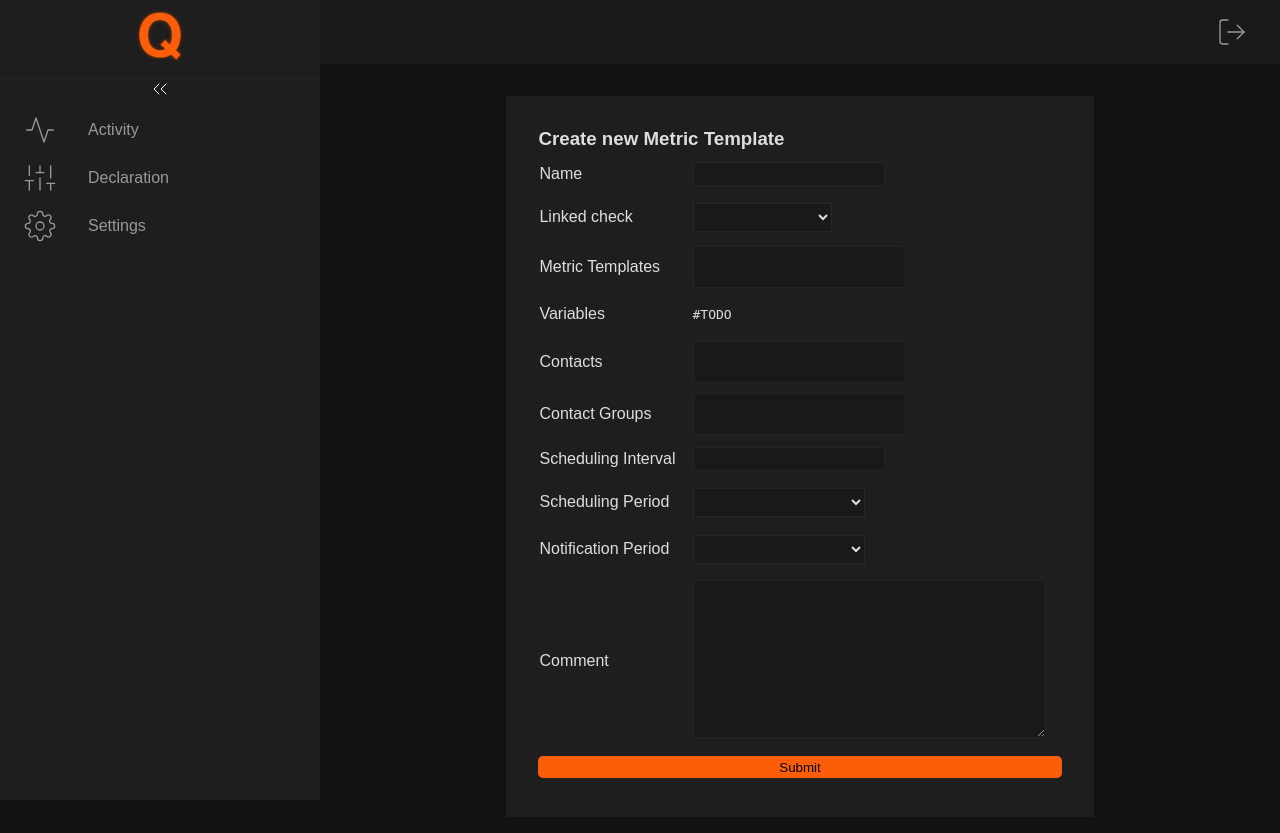
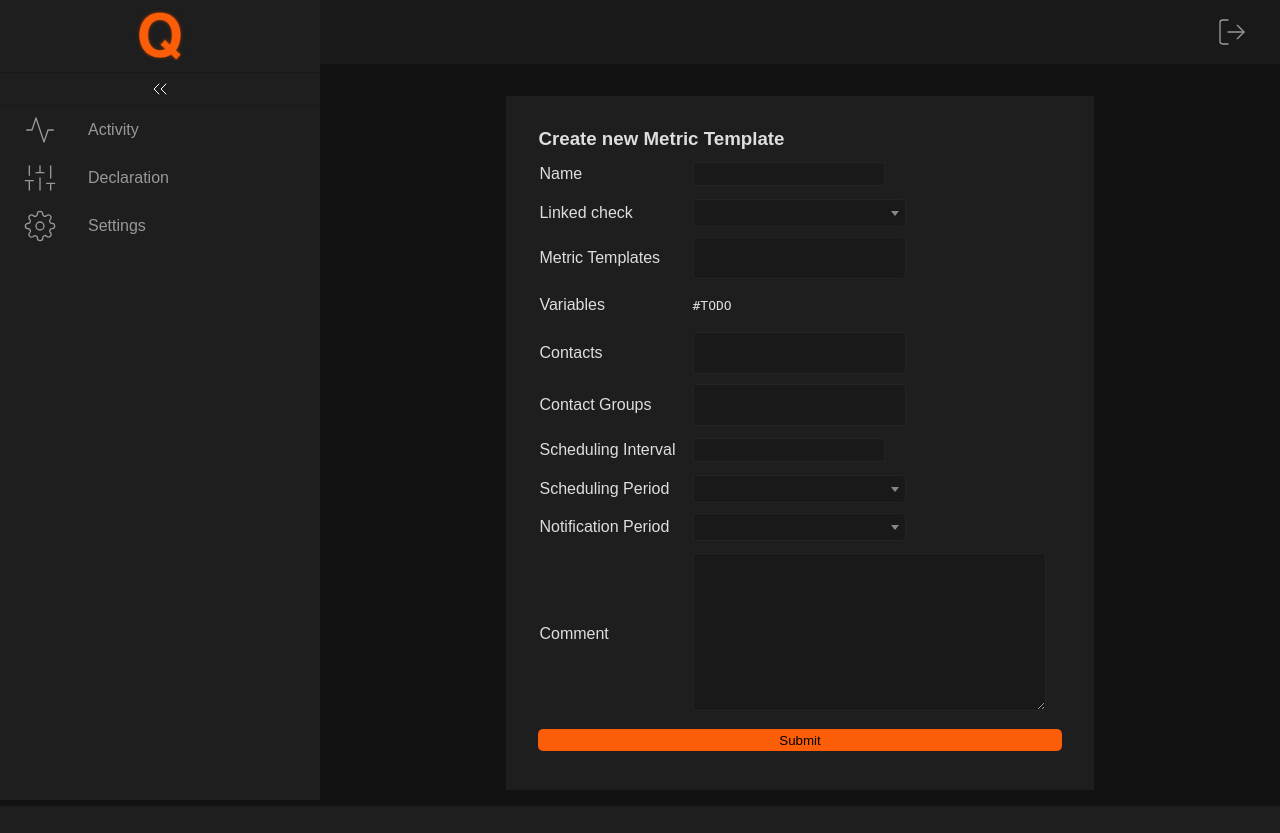
Before and after one commit to monitoring-agency/Q, a Django app: page /declaration/metrictemplate/create in a window 1280 px wide. After the commit the page ends 751 px from the top, so only its background shows below. Run offline with Django 3.2, Linux system fonts and the light colour scheme; a user stored in the database is signed in; tables that the repository leaves empty hold one stand-in row (values such as "Sample post"); some libraries are stand-ins or nearby versions; grey boxes are pictures that could not be loaded.

Commit message:
Added singleselect for metrictemplates

```diff
--- a/q_web/templates/declaration/metrictemplate/create_or_update.html
+++ b/q_web/templates/declaration/metrictemplate/create_or_update.html
@@ -23,8 +23,8 @@
                         <label for="linked_check">Linked check</label>
                     </td>
                     <td>
-                        <select id="linked_check" name="linked_check" class="select">
-                            <option value=""></option>
+                        <select id="linked_check" name="linked_check" class="singleselect">
+                            <option value="">&nbsp;</option>
                         {% for entry in checks %}
                         {% if existing.linked_check == entry.id %}
                             <option value="{{ entry.id }}" selected>{{ entry.name }}</option>
@@ -104,8 +104,8 @@
                         <label for="scheduling_period">Scheduling Period</label>
                     </td>
                     <td>
-                        <select id="scheduling_period" name="scheduling_period" class="select">
-                            <option value=""></option>
+                        <select id="scheduling_period" name="scheduling_period" class="singleselect">
+                            <option value="">&nbsp;</option>
                         {% for entry in time_periods %}
                         {% if existing.scheduling_period == entry.id %}
                             <option value="{{ entry.id }}" selected>{{ entry.name }}</option>
@@ -121,8 +121,8 @@
                         <label for="notification_period">Notification Period</label>
                     </td>
                     <td>
-                        <select id="notification_period" name="notification_period" class="select">
-                            <option value=""></option>
+                        <select id="notification_period" name="notification_period" class="singleselect">
+                            <option value="">&nbsp;</option>
                         {% for entry in time_periods %}
                         {% if existing.notification_period == entry.id %}
                             <option value="{{ entry.id }}" selected>{{ entry.name }}</option>
```
